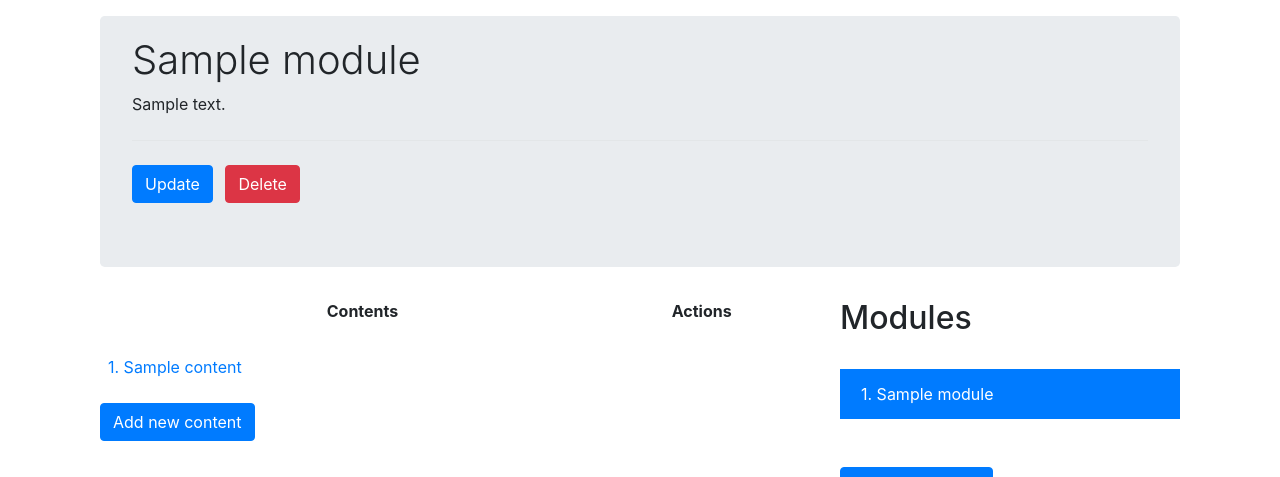
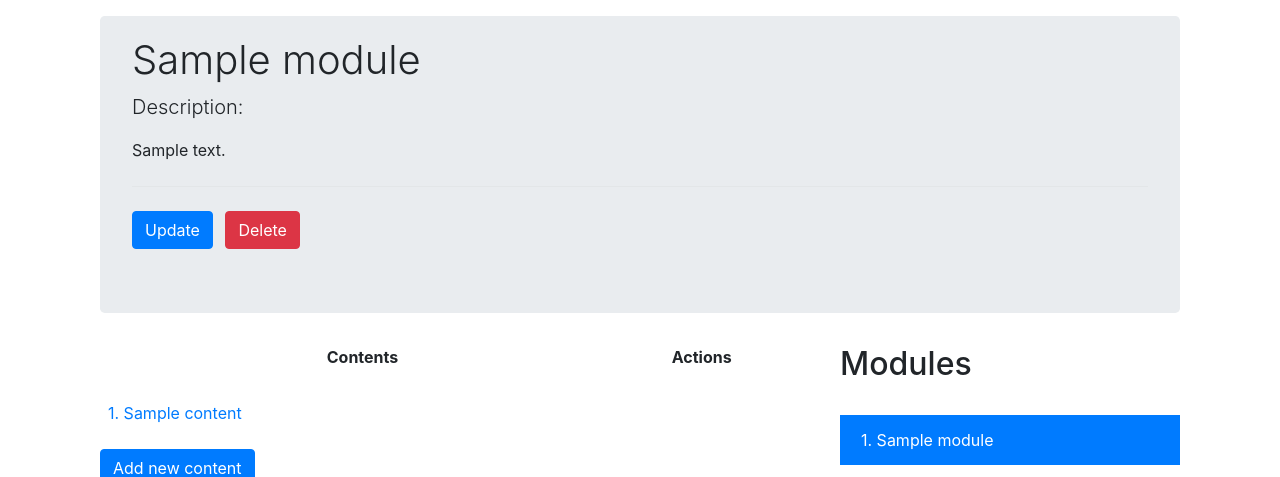
Before and after one commit to hamidullaorifov/educa, a Django app: page /teachers/modules/1 in a window 1280 px wide. Shown: the part 64-541 px from the top of the page. Run offline with Django 4.2, Linux system fonts and the light colour scheme; a user stored in the database is signed in; tables that the repository leaves empty hold one stand-in row (values such as "Sample post"); some libraries are stand-ins or nearby versions.

Commit message:
Added jumbotron Adminpanel

```diff
--- a/templates/adminpanel/course-modules-details.html
+++ b/templates/adminpanel/course-modules-details.html
@@ -10,7 +10,8 @@
         {% if module %}
         <div class="jumbotron jumbotron-padding">
             <h1 class="display-6">{{module.title}}</h1>
-            <p class="">
+            <p class="lead">Description:</p>
+            <p>
                 {{module.description}}
             </p>
 
```
